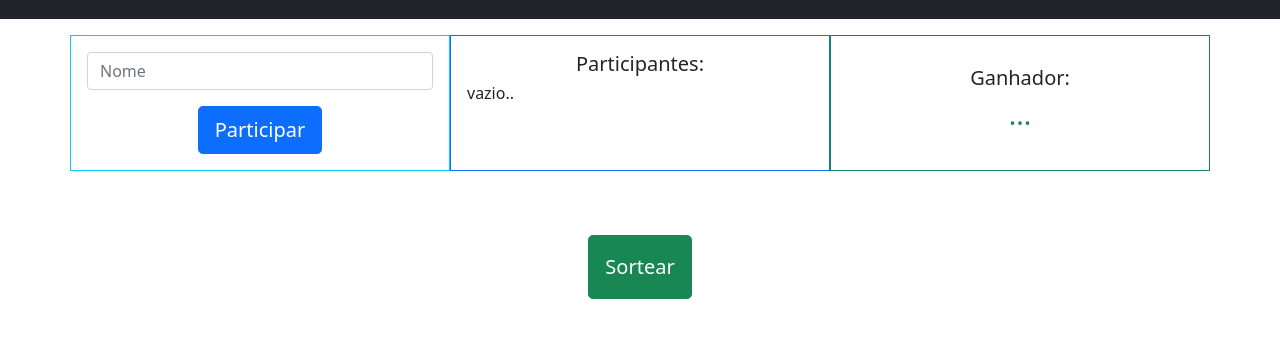
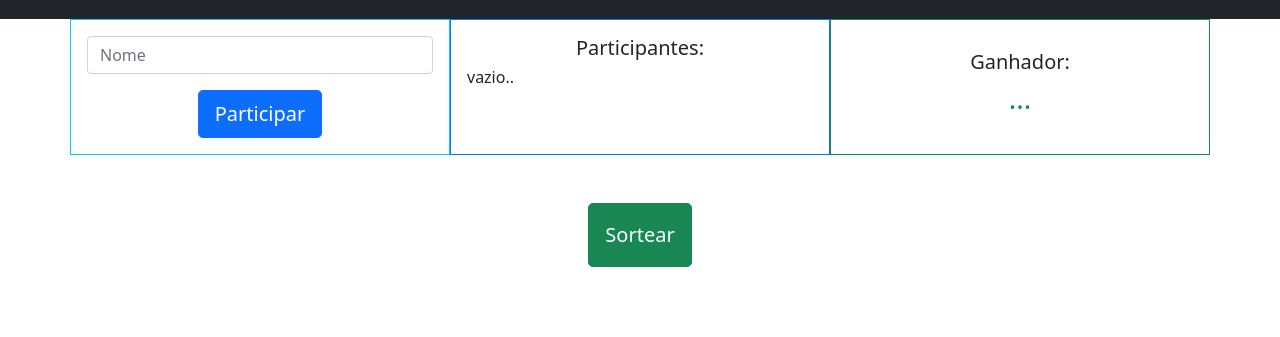
Before and after one commit to bytutscode/Sorteador, a plain HTML site: page index.html in a window 1280 px wide. Shown: the part 69-406 px from the top of the page. Drawn offline with nearby package versions, Linux system fonts and the light colour scheme.

Commit message:
Update index.html

```diff
--- a/index.html
+++ b/index.html
@@ -6,18 +6,13 @@
     <meta name="viewport" content="width=device-width, initial-scale=1.0">
     <link href="https://cdn.jsdelivr.net/npm/bootstrap@5.0.2/dist/css/bootstrap.min.css" rel="stylesheet" integrity="sha384-EVSTQN3/azprG1Anm3QDgpJLIm9Nao0Yz1ztcQTwFspd3yD65VohhpuuCOmLASjC" crossorigin="anonymous">
     <title>Sorteador</title>
-    <style>
-        .ani {
-            transition: all ease-in 1s;
-        }
-    </style>
 </head>
 <body>
     <header class="container-fluid bg-dark text-white p-3"><h1 class="text-center">Sorteador</h1></header>
     <main>
         <section>
             <div class="container">
-                <div class="row py-3">
+                <div class="row">
                     <div class="col-md p-3 border border-info d-flex flex-column justify-content-center align-items-center">
                         <input type="text" class="form-control" placeholder="Nome" id="pegaNome">
                         <button onclick="maisUm()" type="submit" class="btn btn-primary btn-lg d-block mt-3">Participar</button>
```
